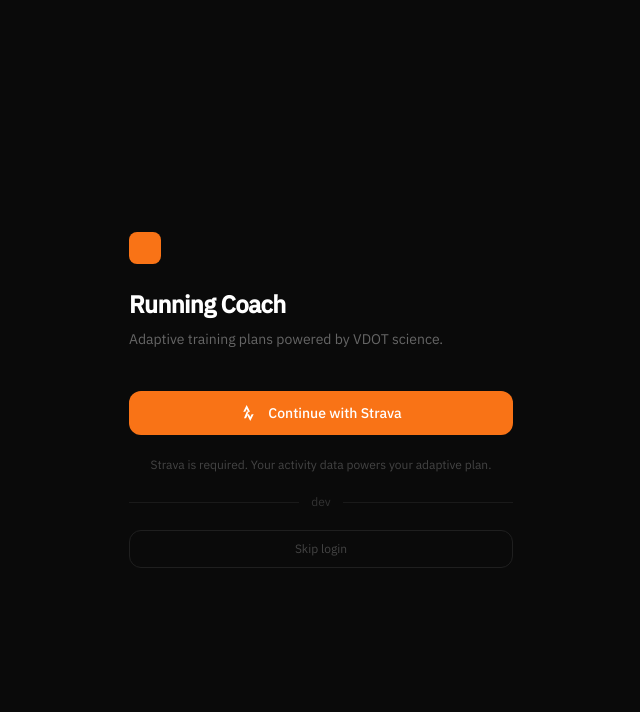
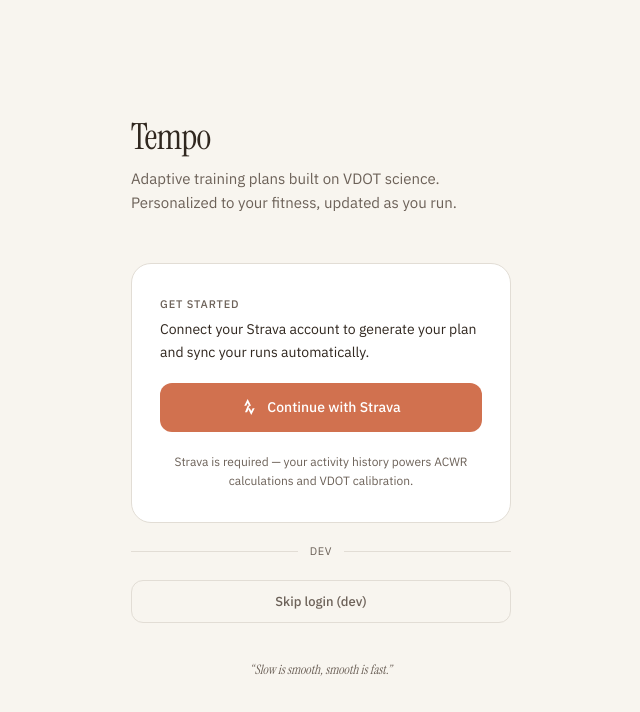
Before and after one commit to joelpaulfernandez/running-app, a Next.js app in the folder frontend/: page /login in a window 1280 px wide. Shown: the top 712 px of the page, without its empty margins (319-959 px from the left). Built offline with nearby package versions, Linux system fonts and the light colour scheme.

Commit message:
feat: restyle login page to match Tempo dashboard aesthetic

```diff
--- a/frontend/app/login/page.tsx
+++ b/frontend/app/login/page.tsx
@@ -2,6 +2,12 @@
 
 import { useEffect } from "react";
 import { useRouter } from "next/navigation";
+
+const TERRA  = "oklch(0.65 0.13 40)";
+const TEXT   = "oklch(0.28 0.02 60)";
+const MUTED  = "oklch(0.5 0.02 60)";
+const BORDER = "oklch(0.9 0.012 80)";
+const BG     = "oklch(0.97 0.008 80)";
 
 export default function LoginPage() {
   const router = useRouter();
@@ -19,37 +25,79 @@
   };
 
   return (
-    <main className="min-h-screen bg-[#0a0a0a] flex items-center justify-center px-4">
-      <div className="w-full max-w-sm">
-        <div className="mb-10">
-          <div className="w-8 h-8 bg-orange-500 rounded-lg mb-6" />
-          <h1 className="text-2xl font-semibold text-white tracking-tight">Running Coach</h1>
-          <p className="text-[#666] text-sm mt-2 leading-relaxed">
-            Adaptive training plans powered by VDOT science.
+    <>
+      <style>{`* { box-sizing: border-box; margin: 0; padding: 0; } body { background: ${BG}; }`}</style>
+      <main style={{
+        minHeight: "100vh", background: BG,
+        display: "flex", alignItems: "center", justifyContent: "center",
+        padding: "0 24px",
+      }}>
+        <div style={{ width: "100%", maxWidth: 380 }}>
+
+          {/* Wordmark */}
+          <div style={{ marginBottom: 48 }}>
+            <div style={{
+              fontFamily: "var(--font-serif)", fontSize: 36,
+              color: TEXT, letterSpacing: "-0.02em", lineHeight: 1,
+              marginBottom: 12,
+            }}>
+              Tempo
+            </div>
+            <p style={{ fontSize: 15, color: MUTED, lineHeight: 1.6 }}>
+              Adaptive training plans built on VDOT science.<br />
+              Personalized to your fitness, updated as you run.
+            </p>
+          </div>
+
+          {/* Card */}
+          <div style={{
+            background: "#fff",
+            border: `1px solid ${BORDER}`,
+            borderRadius: 20,
+            padding: "32px 28px",
+            display: "flex", flexDirection: "column", gap: 20,
+          }}>
+            <div>
+              <p style={{ fontSize: 11, fontWeight: 500, letterSpacing: "0.08em", textTransform: "uppercase", color: MUTED, marginBottom: 6 }}>
+                Get started
+              </p>
+              <p style={{ fontSize: 14, color: TEXT, lineHeight: 1.6 }}>
+                Connect your Strava account to generate your plan and sync your runs automatically.
               </p>
             </div>
 
             <button
               onClick={handleStravaLogin}
-          className="w-full flex items-center justify-center gap-3 bg-orange-500 hover:bg-orange-400 active:bg-orange-600 text-white font-medium py-3 px-5 rounded-xl transition-colors text-sm"
+              style={{
+                display: "flex", alignItems: "center", justifyContent: "center", gap: 10,
+                background: TERRA, color: "#fff", border: "none",
+                borderRadius: 12, padding: "14px 0",
+                fontSize: 14, fontWeight: 500, cursor: "pointer",
+                fontFamily: "var(--font-sans)", width: "100%",
+                transition: "opacity 0.15s",
+              }}
+              onMouseEnter={e => (e.currentTarget.style.opacity = "0.88")}
+              onMouseLeave={e => (e.currentTarget.style.opacity = "1")}
             >
-          <svg viewBox="0 0 24 24" className="w-4 h-4 fill-current flex-shrink-0">
+              <svg viewBox="0 0 24 24" style={{ width: 16, height: 16, fill: "currentColor", flexShrink: 0 }}>
                 <path d="M15.387 17.944l-2.089-4.116h-3.065L15.387 24l5.15-10.172h-3.066l-2.024 4.116z" />
                 <path d="M11.109 13.828l2.089-4.116h-3.065L5.984 19.884h3.065l2.06-4.116zM10.001 0L4.851 10.172h3.065L10.001 6.056l2.085 4.116h3.065L10.001 0z" />
               </svg>
               Continue with Strava
             </button>
 
-        <p className="text-[#444] text-xs mt-5 text-center leading-relaxed">
-          Strava is required. Your activity data powers your adaptive plan.
+            <p style={{ fontSize: 12, color: MUTED, lineHeight: 1.6, textAlign: "center" }}>
+              Strava is required — your activity history powers ACWR calculations and VDOT calibration.
             </p>
+          </div>
 
+          {/* Dev bypass */}
           {process.env.NODE_ENV === "development" && (
             <>
-            <div className="flex items-center gap-3 my-5">
-              <div className="h-px flex-1 bg-[#1a1a1a]" />
-              <span className="text-[#333] text-xs">dev</span>
-              <div className="h-px flex-1 bg-[#1a1a1a]" />
+              <div style={{ display: "flex", alignItems: "center", gap: 12, margin: "20px 0" }}>
+                <div style={{ flex: 1, height: 1, background: BORDER }} />
+                <span style={{ fontSize: 11, color: MUTED, letterSpacing: "0.06em" }}>DEV</span>
+                <div style={{ flex: 1, height: 1, background: BORDER }} />
               </div>
               <button
                 onClick={async () => {
@@ -57,13 +105,28 @@
                   const { user_id } = await res.json();
                   window.location.href = `/onboarding?user_id=${user_id}`;
                 }}
-              className="w-full py-2.5 rounded-xl border border-[#1f1f1f] text-[#444] hover:text-[#888] hover:border-[#2a2a2a] text-xs transition-colors"
+                style={{
+                  width: "100%", padding: "11px 0", borderRadius: 12,
+                  border: `1px solid ${BORDER}`, background: "transparent",
+                  color: MUTED, fontSize: 13, fontWeight: 500, cursor: "pointer",
+                  fontFamily: "var(--font-sans)",
+                }}
               >
-              Skip login
+                Skip login (dev)
               </button>
             </>
           )}
+
+          {/* Footer quote */}
+          <p style={{
+            fontFamily: "var(--font-serif)", fontStyle: "italic",
+            fontSize: 13, color: MUTED, lineHeight: 1.7,
+            textAlign: "center", marginTop: 36,
+          }}>
+            &ldquo;Slow is smooth, smooth is fast.&rdquo;
+          </p>
         </div>
       </main>
+    </>
   );
 }
```
Lines whose indentation alone changed are shown as unchanged.
